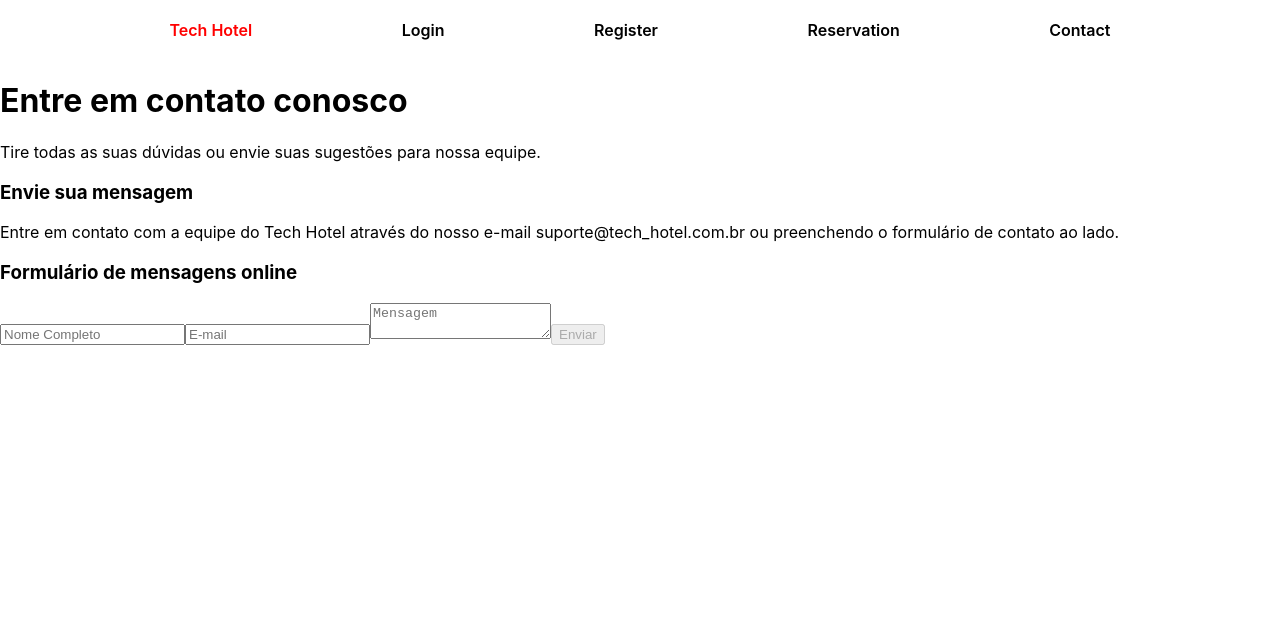
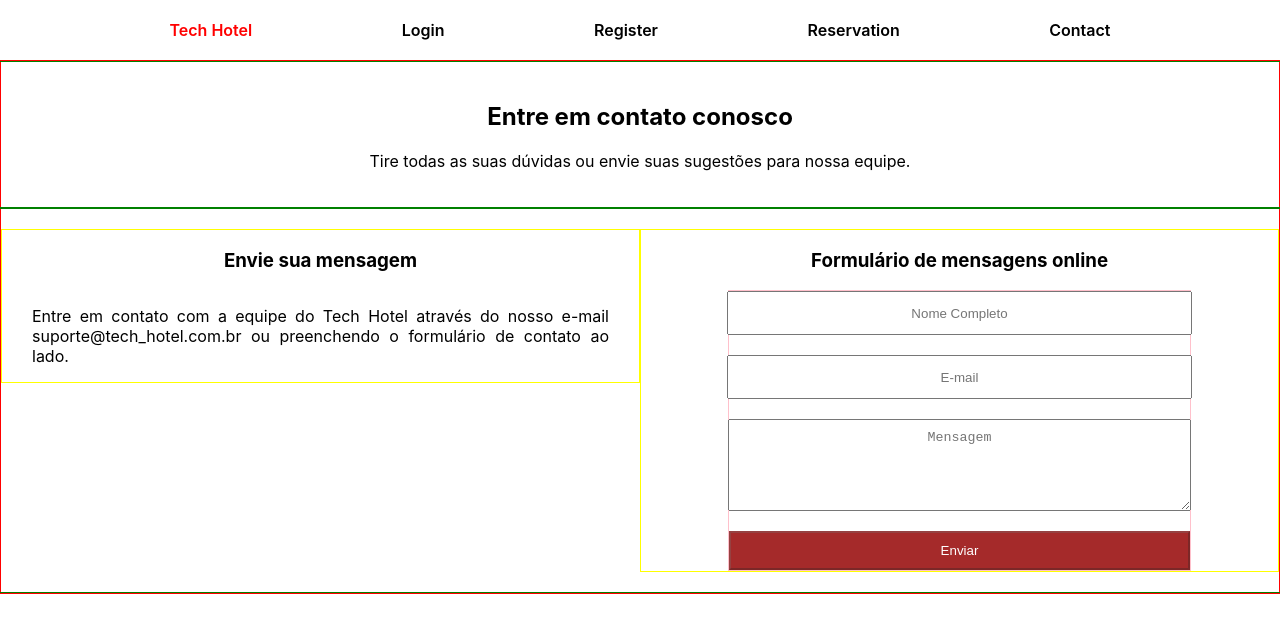
Before and after one commit to marianasaraiva/tech-hotel, a React (Create React App) app in the folder front-end/: page /contact in a window 1280 px wide. Shown: the top 632 px of the page. Built offline with nearby package versions, Linux system fonts and the light colour scheme.

Commit message:
style: organize page layout

```diff
--- a/front-end/src/pages/Contact/index.js
+++ b/front-end/src/pages/Contact/index.js
@@ -1,4 +1,6 @@
 import React, { useEffect, useState } from 'react';
+import { ContainerDiv, ContainerForm, ContainerMain, ContainerSection } from './styles';
+
 
 function Contact() {
   const [fullName, setFullName] = useState('');
@@ -27,8 +29,8 @@ function Contact() {
   }
 
   return (
-    <div>
-      <div>
+    <ContainerMain>
+      <ContainerSection>
         {
           sendMessage
           ?
@@ -41,17 +43,17 @@ function Contact() {
             <h3>Agradecemos o contato! Em breve entraremos em contato com você</h3>
           </div>
         }
-      </div>
+      </ContainerSection>
 
-      <div>
-        <div>
+      <ContainerSection>
+        <ContainerDiv>
           <h3>Envie sua mensagem</h3>
           <p>Entre em contato com a equipe do Tech Hotel através do nosso e-mail suporte@tech_hotel.com.br ou preenchendo o formulário de contato ao lado.</p>
-        </div>
+        </ContainerDiv>
 
-        <div>
+        <ContainerDiv>
           <h3>Formulário de mensagens online</h3>
-          <form>
+          <ContainerForm>
           <input
               id="fullName"
               type="text"
@@ -83,10 +85,10 @@ function Contact() {
             >
               Enviar
             </button>
-          </form>
-        </div>
-      </div>
-    </div>
+          </ContainerForm>
+        </ContainerDiv>
+      </ContainerSection>
+    </ContainerMain>
   )
 }
 
--- a/front-end/src/pages/Contact/styles.js
+++ b/front-end/src/pages/Contact/styles.js
@@ -0,0 +1,67 @@
+import styled from 'styled-components';
+
+export const ContainerMain = styled.main`
+  display: flex;
+  flex-direction: column;
+  justify-content: space-evenly;
+  align-items: center;
+  border: 1px solid red;
+`;
+
+export const ContainerSection = styled.section`
+  display: flex;
+  flex-direction: row;
+  justify-content: center;
+  align-items: start;
+  border: 1px solid green;
+  padding: 20px;
+  width: 100%;
+  text-align: center;
+`;
+
+export const ContainerDiv = styled.div`
+  display: flex;
+  flex-direction: column;
+  justify-content: space-evenly;
+  align-items: center;
+  border: 1px solid yellow;
+  width: 50%;
+  padding: 0px 30px;
+
+  p {
+    text-align: justify;
+  }
+`;
+
+export const ContainerForm = styled.form`
+  display: flex;
+  flex-direction: column;
+  justify-content: space-evenly;
+  align-items: center;
+  border: 1px solid pink;
+  width: 80%;
+
+  input {
+    padding: 10px 0px;
+    width: 100%;
+    text-align: center;
+    margin-bottom: 20px;
+    height: 20px;
+  };
+
+  button {
+    padding: 10px 0px;
+    width: 100%;
+    text-align: center;
+    background-color:brown;
+    color: white;
+  }
+
+  textarea {
+    padding: 10px 0px;
+    width: 100%;
+    text-align: center;
+    margin-bottom: 20px;
+    height: 70px;
+  }
+`;
```
